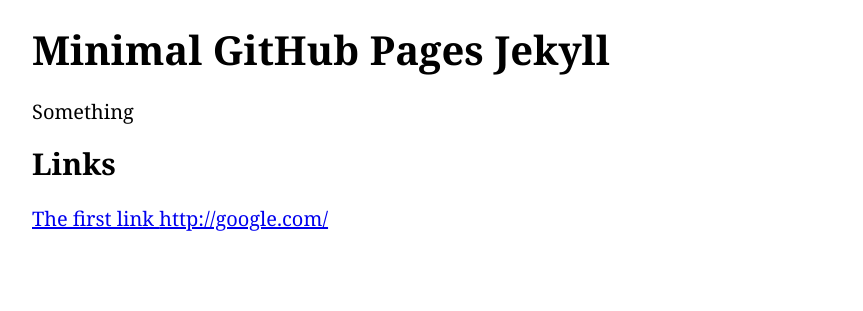
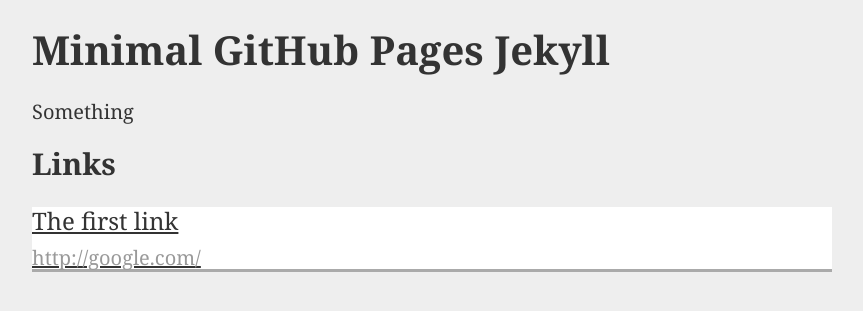
Before and after one commit to matita/min-gh-jekyll, a Jekyll site: the page built from index.html, in a window 1280 px wide. Shown: the top 311 px of the page, without its empty margins (208-1071 px from the left). Built offline with Jekyll 4.4.1, drawn with Linux system fonts in a browser that asks for light colours; nearby versions of some CDN libraries.

Commit message:
Update style.css

```diff
--- a/public/css/style.css
+++ b/public/css/style.css
@@ -1,9 +1,32 @@
 body {
   font-family: Georgia;
   font-size: 20px;
+  color: #333;
+  background-color: #eee;
 }
 
 .container {
   max-width: 800px;
   margin: 0 auto;
 }
+
+.link {
+  display: block;
+  background: #fff;
+  border-bottom: 3px solid #aaa;
+  color: #333;
+}
+
+.link-title {
+  display: block;
+  font-size: 1.2em;
+  margin-bottom: .5em;
+}
+
+.link-description {
+  margin-bottom: .5em;
+}
+
+.link-url {
+  color: #999;
+}
```
